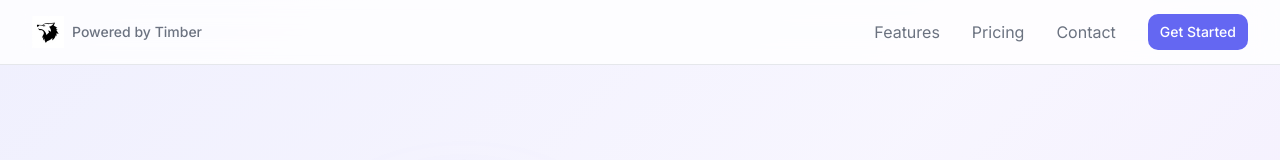
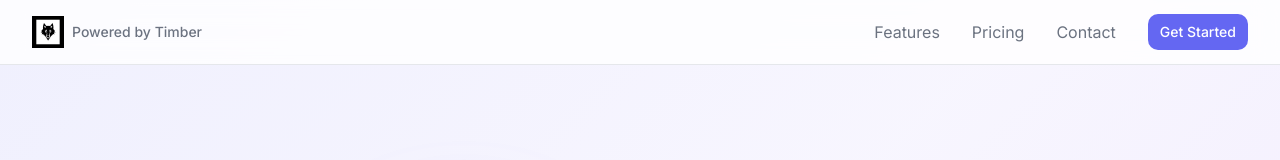
Before and after one commit to coreyman11/TimberWebsiteLanding, a React (Vite) app: page / in a window 1280 px wide. Shown: the top 160 px of the page. Built offline with nearby package versions, Linux system fonts and the light colour scheme.

Commit message:
Update logo in navigation
Replaced the existing logo in the top-left navigation with the provided wolf logo.

```diff
--- a/src/components/navigation/Header.tsx
+++ b/src/components/navigation/Header.tsx
@@ -1,7 +1,7 @@
 import { useState } from "react"
 import { Button } from "@/components/ui/button"
 import { Menu, X } from "lucide-react"
-import timberLogo from "@/assets/timber-logo.png"
+import wolfLogo from "@/assets/wolf-logo.png"
 
 export function Header() {
   const [isMenuOpen, setIsMenuOpen] = useState(false)
@@ -18,8 +18,8 @@ export function Header() {
           {/* Logo */}
           <div className="flex items-center space-x-2">
             <img
-              src={timberLogo}
-              alt="Timber Logo"
+              src={wolfLogo}
+              alt="Wolf Logo"
               className="h-8 w-8"
             />
             <span className="text-sm text-muted-foreground font-medium">
```
Also changed, not shown: src/assets/wolf-logo.png (added).
